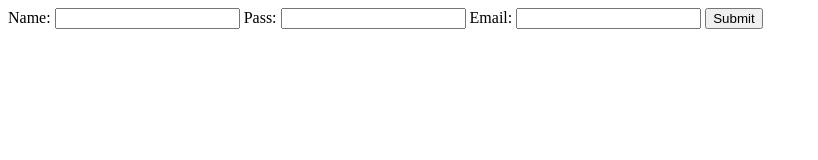
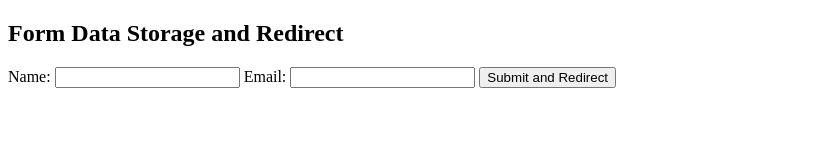
Before and after one commit to HkLocalUser/MySignup, a plain HTML site: page index.html in a window 1280 px wide. Shown: the whole page, without its empty margins (0-818 px from the left). Drawn offline with Linux system fonts and the light colour scheme.

Commit message:
Update index.html

```diff
--- a/index.html
+++ b/index.html
@@ -1,24 +1,32 @@
-<DOCTYPE!>
-<html>
-    <form id="myForm">
+<!DOCTYPE html>
+<html lang="en">
+<head>
+    <meta charset="UTF-8">
+    <meta name="viewport" content="width=device-width, initial-scale=1.0">
+    <title>Form Data Storage and Redirect</title>
+</head>
+<body>
+
+    <h2>Form Data Storage and Redirect</h2>
+
+    <form id="myForm" onsubmit="submitForm(event)">
         <label for="name">Name:</label>
         <input type="text" id="name" name="name" required>
-
-        <label for="name">Pass:</label>
-        <input type="text" id="Pass" name="Pass" required>
 
         <label for="email">Email:</label>
         <input type="email" id="email" name="email" required>
 
-        <button formaction="Page1.html" type="button" onclick="saveFormData()">Submit</button>
+        <!-- Use type="submit" for the submit button -->
+        <button type="submit">Submit and Redirect</button>
     </form>
 
     <script>
-        function saveFormData() {
+        function submitForm(event) {
+            event.preventDefault(); // Prevents the form from submitting normally
+
             // Get form data
             var name = document.getElementById('name').value;
             var email = document.getElementById('email').value;
-            var pass = document.getElementById('pass').value;
 
             // Create a JSON object with form data
             var formData = {
@@ -29,14 +37,14 @@
             // Convert JSON to string
             var formDataString = JSON.stringify(formData);
 
-            // Save data to a file (In this example, using a simple alert)
-            alert("Form data saved:\n" + formDataString);
+            // Simulate storing data to a file (you would replace this with a server-side solution)
+            // In this example, we're using localStorage, which is not suitable for a real-world scenario
+            localStorage.setItem('formData', formDataString);
 
-            // You can send this data to a server or use other methods to save it to a file
-            // For security reasons, browsers don't allow direct file system access from client-side JavaScript
+            // Redirect to a certain page (replace 'destination-page.html' with the actual URL)
+            window.location.href = 'Page1.html';
         }
     </script>
 
 </body>
-
 </html>
```
